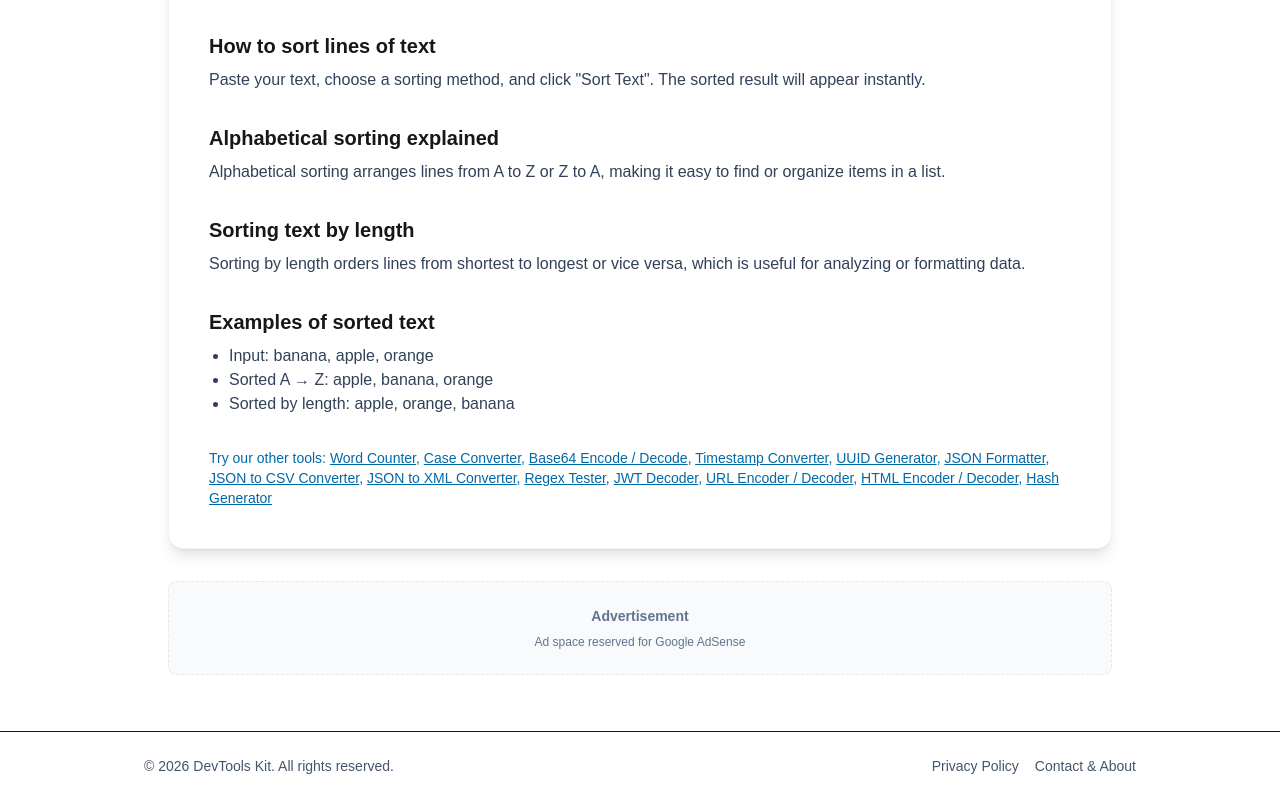
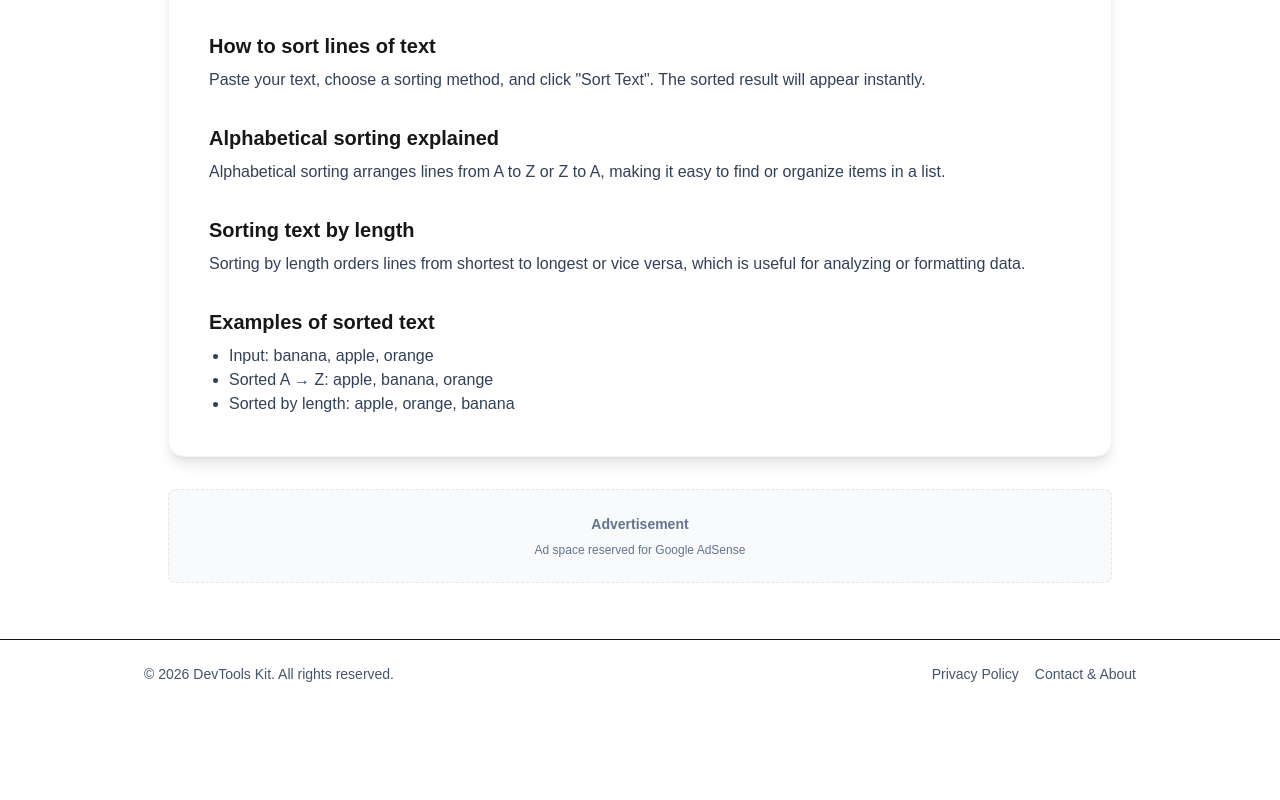
Before and after one commit to LucasFerreiraDeLima/devtoolskit, a Next.js app: page /tools/text-sorter in a window 1280 px wide. Shown: the part 1044-1844 px from the top of the page. After the commit the page ends 1752 px from the top, so only its background shows below. Built offline with nearby package versions, Linux system fonts and the light colour scheme.

Commit message:
Correções Tools

```diff
--- a/src/app/tools/password-generator/page.tsx
+++ b/src/app/tools/password-generator/page.tsx
@@ -22,8 +22,6 @@ export default function PasswordGeneratorPage() {
 
       {/* Tool interface */}
       <PasswordGeneratorClient />
-
-      // ...existing code...
 
       {/* SEO/Educational content */}
       <section className="space-y-8 bg-white dark:bg-slate-900 rounded-2xl shadow-lg p-6 sm:p-10 border border-slate-100 dark:border-slate-800 mb-8">
@@ -61,8 +59,6 @@ export default function PasswordGeneratorPage() {
           </p>
         </article>
       </section>
-
-      // ...existing code...
     </ToolLayout>
   );
 }
--- a/src/app/tools/random-number/page.tsx
+++ b/src/app/tools/random-number/page.tsx
@@ -22,8 +22,6 @@ export default function RandomNumberPage() {
 
       {/* Tool interface */}
       <RandomNumberClient />
-
-      // ...existing code...
 
       {/* SEO/Educational content */}
       <section className="space-y-8 bg-white dark:bg-slate-900 rounded-2xl shadow-lg p-6 sm:p-10 border border-slate-100 dark:border-slate-800 mb-8">
@@ -61,8 +59,6 @@ export default function RandomNumberPage() {
           </p>
         </article>
       </section>
-
-      // ...existing code...
     </ToolLayout>
   );
 }
--- a/src/app/tools/random-string/page.tsx
+++ b/src/app/tools/random-string/page.tsx
@@ -22,8 +22,6 @@ export default function RandomStringPage() {
 
       {/* Tool interface */}
       <RandomStringClient />
-
-      // ...existing code...
 
       {/* SEO/Educational content */}
       <section className="space-y-8 bg-white dark:bg-slate-900 rounded-2xl shadow-lg p-6 sm:p-10 border border-slate-100 dark:border-slate-800 mb-8">
@@ -61,8 +59,6 @@ export default function RandomStringPage() {
           </p>
         </article>
       </section>
-
-      // ...existing code...
     </ToolLayout>
   );
 }
--- a/src/app/tools/text-diff/page.tsx
+++ b/src/app/tools/text-diff/page.tsx
@@ -22,8 +22,6 @@ export default function TextDiffPage() {
 
       {/* Tool interface */}
       <TextDiffClient />
-
-      // ...existing code...
 
       {/* SEO/Educational content */}
       <section className="space-y-8 bg-white dark:bg-slate-900 rounded-2xl shadow-lg p-6 sm:p-10 border border-slate-100 dark:border-slate-800 mb-8">
@@ -61,8 +59,6 @@ export default function TextDiffPage() {
           </p>
         </article>
       </section>
-
-      // ...existing code...
     </ToolLayout>
   );
 }
--- a/src/app/tools/text-sorter/page.tsx
+++ b/src/app/tools/text-sorter/page.tsx
@@ -62,36 +62,6 @@ export default function TextSorterPage() {
             <li>Sorted by length: apple, orange, banana</li>
           </ul>
         </article>
-        <article>
-          <div className="mt-4 text-sm text-sky-700 dark:text-sky-300">
-            Try our other tools:{" "}
-            <Link href="/tools/word-counter" className="underline hover:text-sky-600">Word Counter</Link>
-            {", "}
-            <Link href="/tools/case-converter" className="underline hover:text-sky-600">Case Converter</Link>
-            {", "}
-            <Link href="/tools/base64" className="underline hover:text-sky-600">Base64 Encode / Decode</Link>
-            {", "}
-            <Link href="/tools/timestamp-converter" className="underline hover:text-sky-600">Timestamp Converter</Link>
-            {", "}
-            <Link href="/tools/uuid-generator" className="underline hover:text-sky-600">UUID Generator</Link>
-            {", "}
-            <Link href="/tools/json-formatter" className="underline hover:text-sky-600">JSON Formatter</Link>
-            {", "}
-            <Link href="/tools/json-to-csv" className="underline hover:text-sky-600">JSON to CSV Converter</Link>
-            {", "}
-            <Link href="/tools/json-to-xml" className="underline hover:text-sky-600">JSON to XML Converter</Link>
-            {", "}
-            <Link href="/tools/regex-tester" className="underline hover:text-sky-600">Regex Tester</Link>
-            {", "}
-            <Link href="/tools/jwt-decoder" className="underline hover:text-sky-600">JWT Decoder</Link>
-            {", "}
-            <Link href="/tools/url-encoder" className="underline hover:text-sky-600">URL Encoder / Decoder</Link>
-            {", "}
-            <Link href="/tools/html-encoder" className="underline hover:text-sky-600">HTML Encoder / Decoder</Link>
-            {", "}
-            <Link href="/tools/hash-generator" className="underline hover:text-sky-600">Hash Generator</Link>
-          </div>
-        </article>
       </section>
 
       {/* Ad near bottom */}
```
